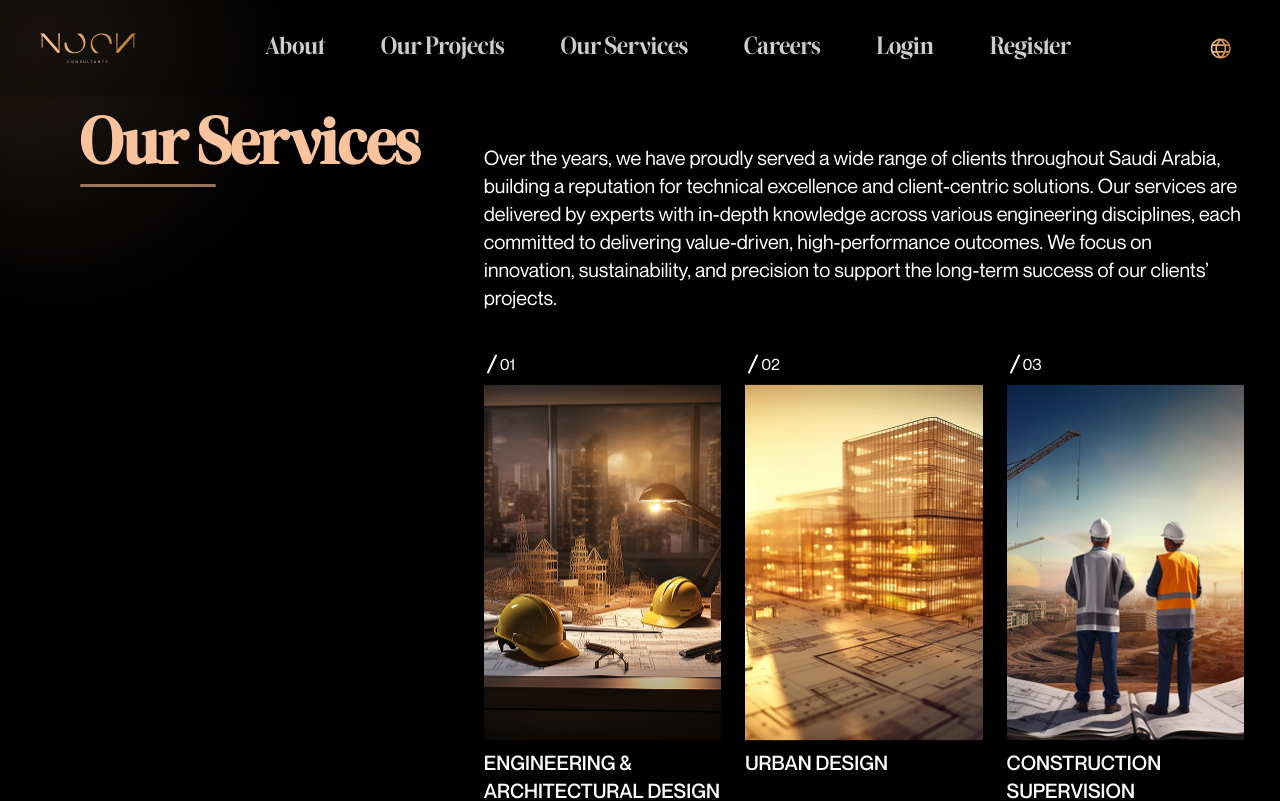
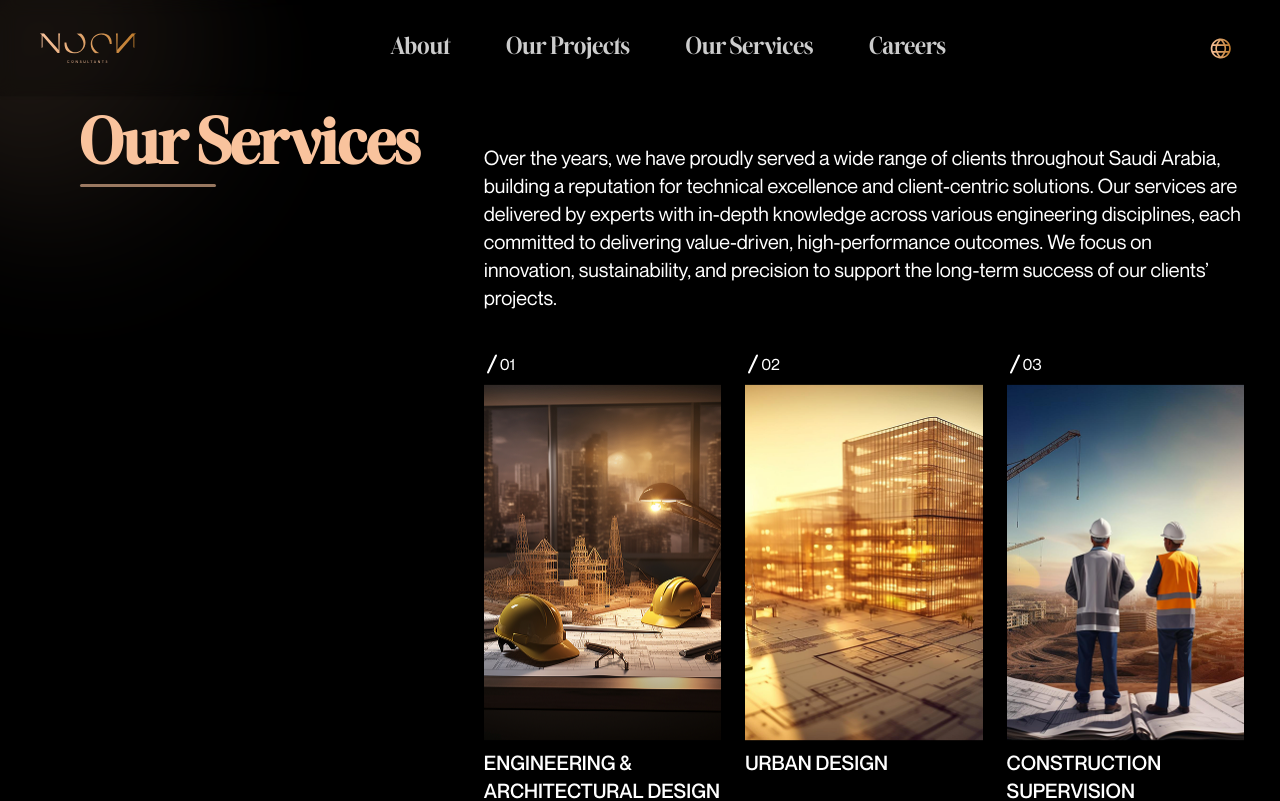
Before and after one commit to PhantomsX/Noon, a Next.js app: page /services in a window 1280 px wide. Shown: the top 801 px of the page. Built offline with nearby package versions, Linux system fonts and the light colour scheme; no server answers.

Commit message:
refactor: comment out login and register links in Navbar component
- Temporarily removed the login and register navigation links from the Navbar for potential redesign or feature updates.
- Maintained existing structure to ensure no disruption in layout or functionality.

```diff
--- a/src/app/components/NavbarDropdown.tsx
+++ b/src/app/components/NavbarDropdown.tsx
@@ -29,8 +29,8 @@ const NavbarDropdown = () => {
     { title: "projectsTitle", href: "/projects" },
     { title: "services", href: "/services" },
     { title: "careers.title", href: "/careers" },
-    { title: "login", href: "/login" },
-    { title: "register", href: "/register" },
+    // { title: "login", href: "/login" },
+    // { title: "register", href: "/register" },
     // { title: "profile", href: "/profile" },
   ];
 
--- a/src/app/components/navbar.tsx
+++ b/src/app/components/navbar.tsx
@@ -54,8 +54,8 @@ const Navbar = () => {
         <NavLink title="projectsTitle" href="/projects" />
         <NavLink title="services" href="/services" />
         <NavLink title="careers.title" href="/careers" />
-        <NavLink title="login" href="/login" />
-        <NavLink title="register" href="/register" />
+        {/* <NavLink title="login" href="/login" />
+        <NavLink title="register" href="/register" /> */}
       </motion.div>
 
       <motion.div
```
